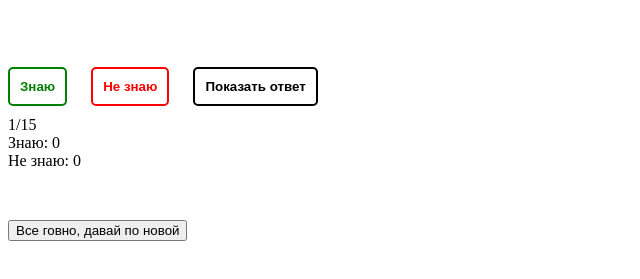
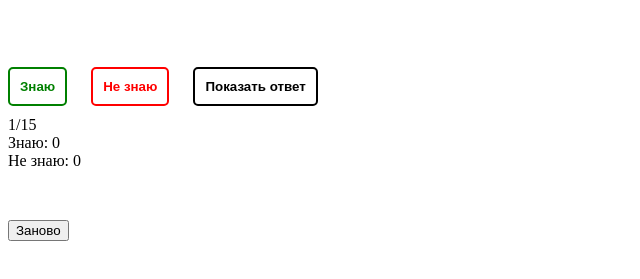
Before and after one commit to arhhistory/arhhistory.github.io, a plain HTML site: page index.html in a window 1280 px wide. Shown: the part 311-590 px from the top of the page, without its empty margins (0-640 px from the left). Drawn offline with Linux system fonts and the light colour scheme.

Commit message:
Censorship

```diff
--- a/index.html
+++ b/index.html
@@ -139,7 +139,7 @@ div.WordSection1
   <button class="mainButton" style="margin:10px;background: none; border: 2px solid black; color: black; padding: 10px; border-radius: 5px; font-weight:bold;" onclick="handleShowAnswer()">Показать ответ</button>
   <div id="results"></div>
   <div style="margin-top:50px;">
-    <button onclick="handleReset()">Все говно, давай по новой</button>
+    <button onclick="handleReset()">Заново</button>
   </div>
 </div>
 
```
